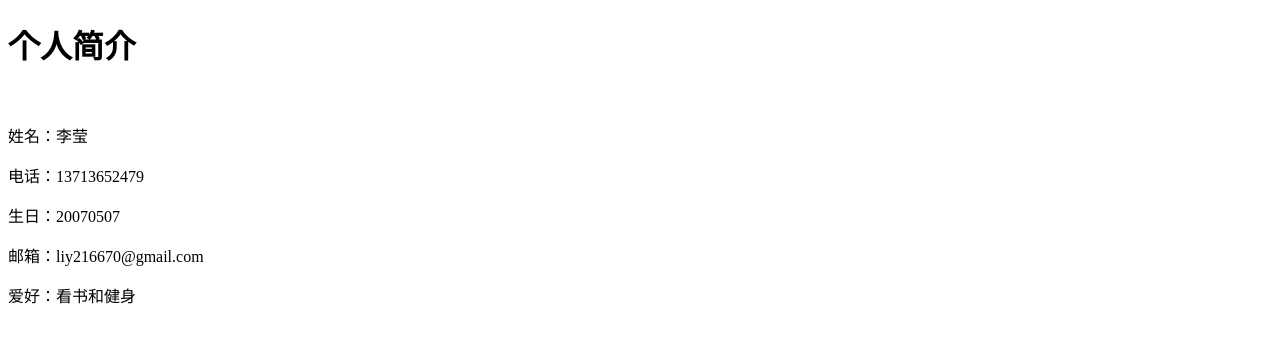
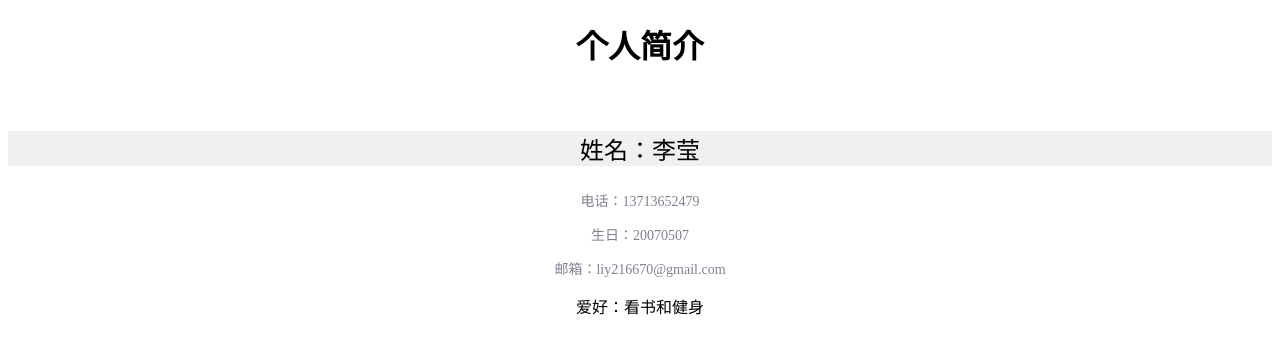
Before and after one commit to LYN557/LYN_20260909, a plain HTML site: page index.html in a window 1280 px wide. Drawn offline with Linux system fonts and the light colour scheme.

Commit message:
update: 个人简历项目优化-css-js三种引入方式

```diff
--- a/index.html
+++ b/index.html
@@ -4,13 +4,40 @@
     <meta charset="UTF-8">
     <meta name="viewport" content="width=device-width, initial-scale=1.0">
     <title>LYN</title>
+    <style>
+        body{
+            text-align: center;
+        }
+
+        .class1{
+            color:rgb(128, 128, 145);
+          font-size:14px
+        }
+
+        #name{
+            font-size:24px;
+            background-color: #f0f0f0;
+        }
+     </style>
+     <link href="./s1.css" rel="stylesheet">
+         <script>
+        console.log("!-- 内嵌式引入javascript --")
+        // alert("提交警告22222222")
+        // confirm('确认跳转吗？22222222222')
+        let i = 0
+        const timer = setInterval(() => {
+            console.log(i)
+            i++
+        }, 1000)
+    </script>
+    <script src="./j1.js" type="text/javascript"></script>
 </head>
 <body>
     <h1>个人简介</h1><br>
-    <p>姓名：李莹</p>
-    <p>电话：13713652479</p>
-    <p>生日：20070507</p>
-    <p>邮箱：liy216670@gmail.com</p>
+    <p id="name">姓名：李莹</p>
+    <p class="class1">电话：13713652479</p>
+    <p class="class1">生日：20070507</p>
+    <p class="class1">邮箱：liy216670@gmail.com</p>
     <p>爱好：看书和健身</p>
 </body>
 </html>
--- /dev/null
+++ b/j1.js
@@ -0,0 +1,8 @@
+console.log("!-- 内嵌式引入javascript --")
+        // alert("提交警告22222222")
+        // confirm('确认跳转吗？22222222222')
+        let i = 0
+        const timer = setInterval(() => {
+            console.log(i)
+            i++
+        }, 1000)
```
Also changed, not shown: s1.css (added).
